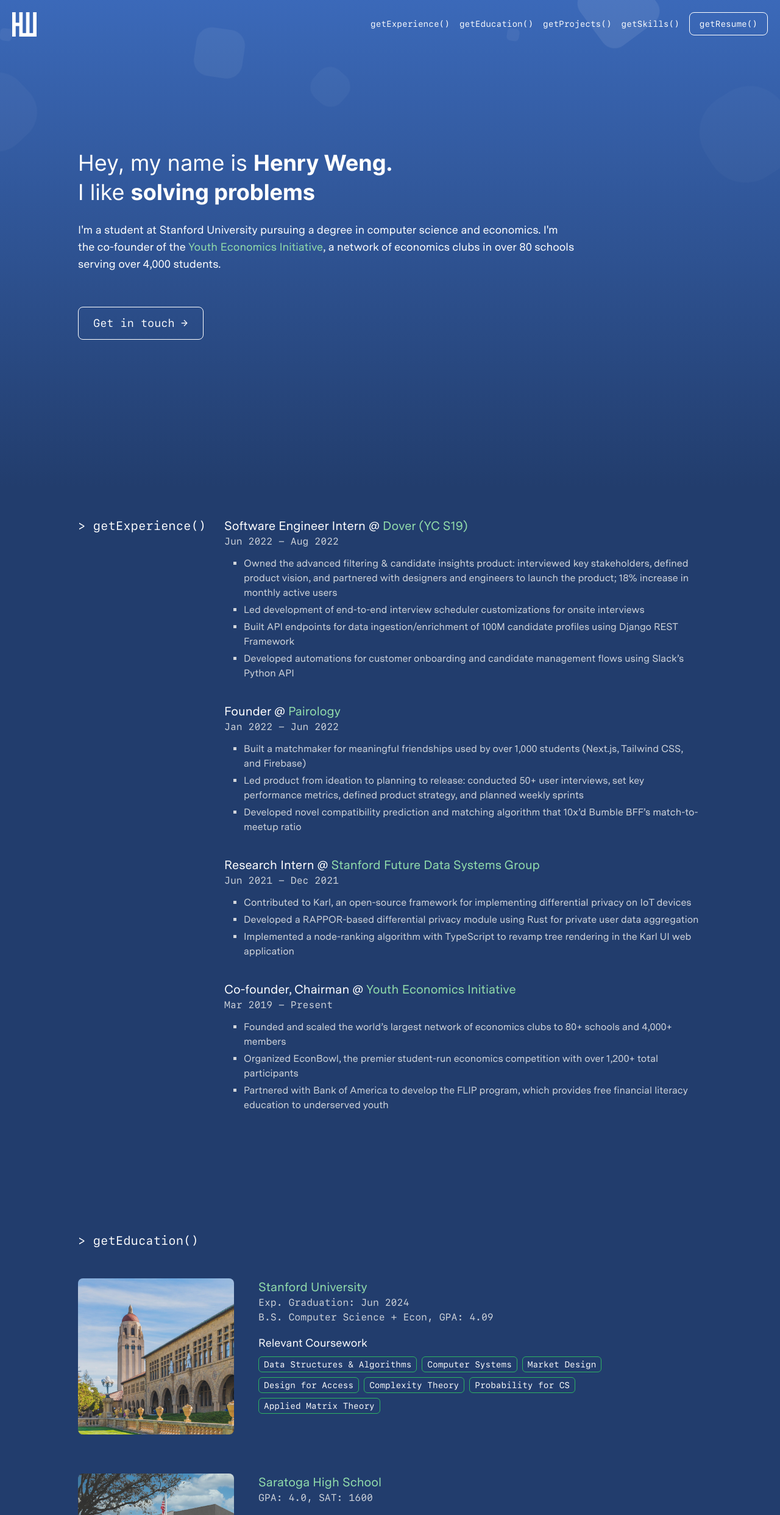
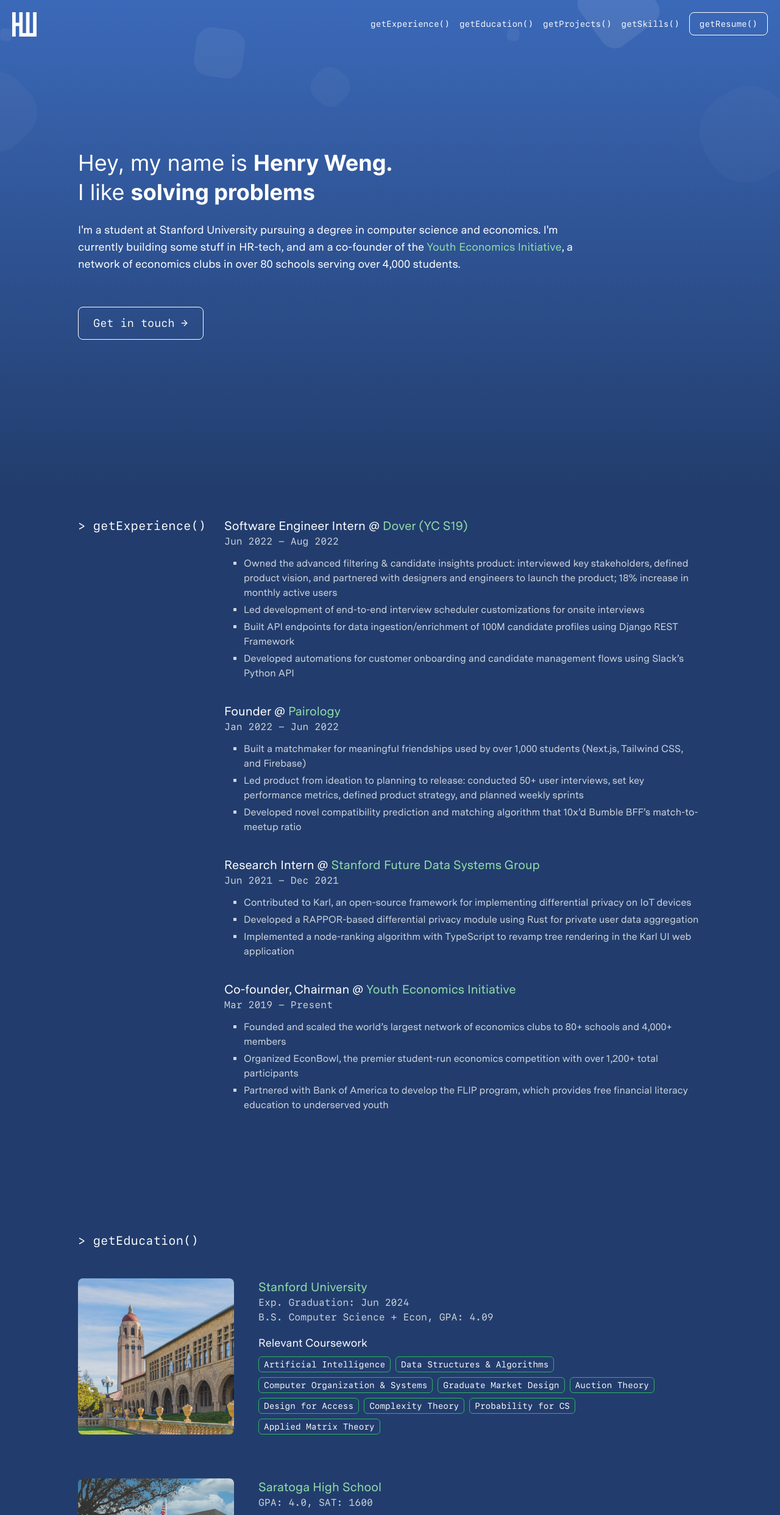
Before and after one commit to henryweng03/personal-site, a React (Create React App) app: page / in a window 1280 px wide. Shown: the top 2484 px of the page at 61% size. Built offline with nearby package versions, Linux system fonts and the light colour scheme.

Commit message:
updated courses

```diff
--- a/src/sections/education.js
+++ b/src/sections/education.js
@@ -3,9 +3,11 @@
 import "./hero-background.css";
 
 const collegeCourses = [
+  "Artificial Intelligence",
   "Data Structures & Algorithms",
-  "Computer Systems",
-  "Market Design",
+  "Computer Organization & Systems",
+  "Graduate Market Design",
+  "Auction Theory",
   "Design for Access",
   "Complexity Theory",
   "Probability for CS",
--- a/src/sections/hero.js
+++ b/src/sections/hero.js
@@ -55,7 +55,8 @@
               <div className="flex mt-6 mx-6 sm:mx-0">
                 <p>
                   I'm a student at Stanford University pursuing a degree in
-                  computer science and economics. I'm the co-founder of the{" "}
+                  computer science and economics. I'm currently building some
+                  stuff in HR-tech, and am a co-founder of the{" "}
                   <a className="link" href="#yei">
                     Youth Economics Initiative
                   </a>
```
